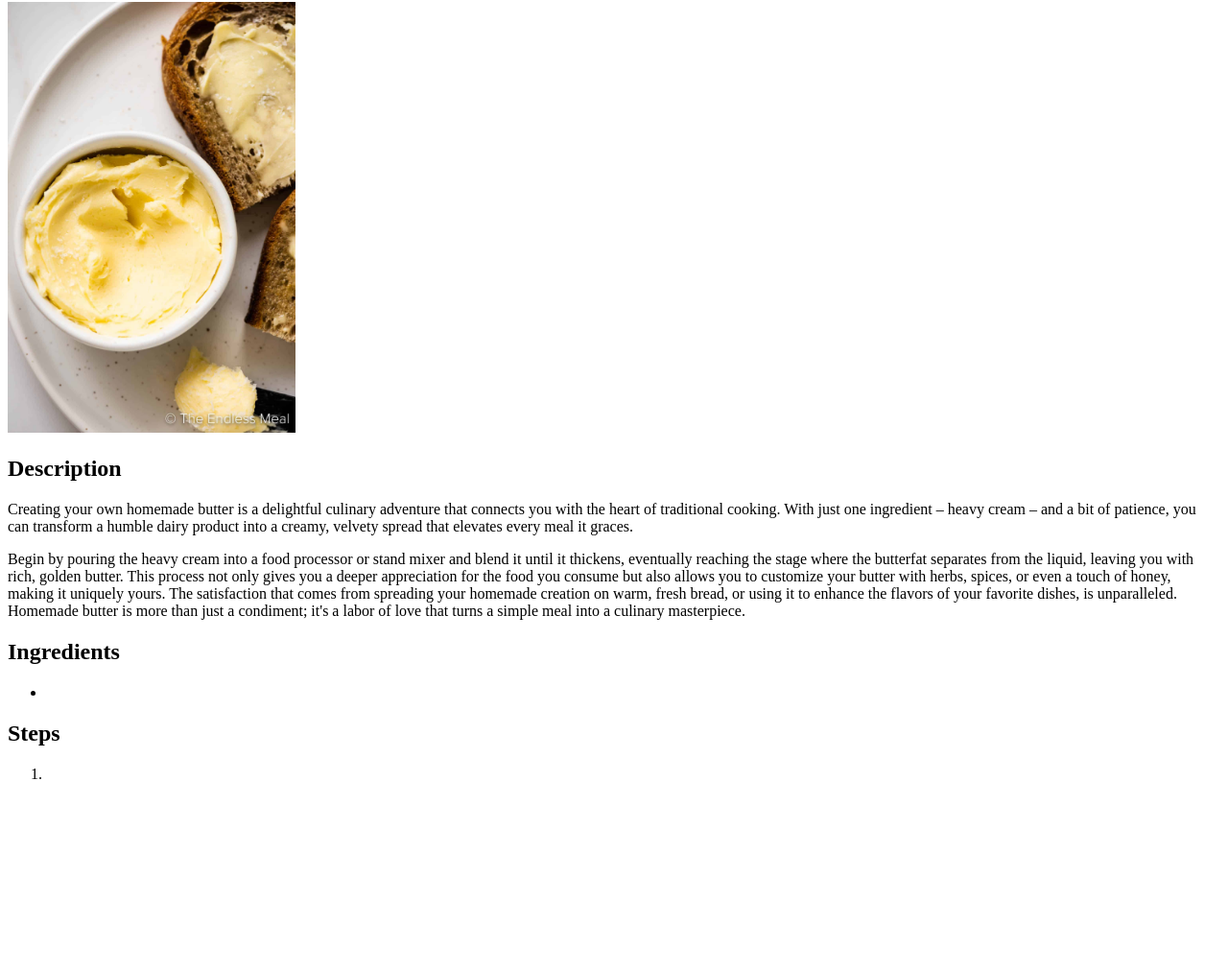
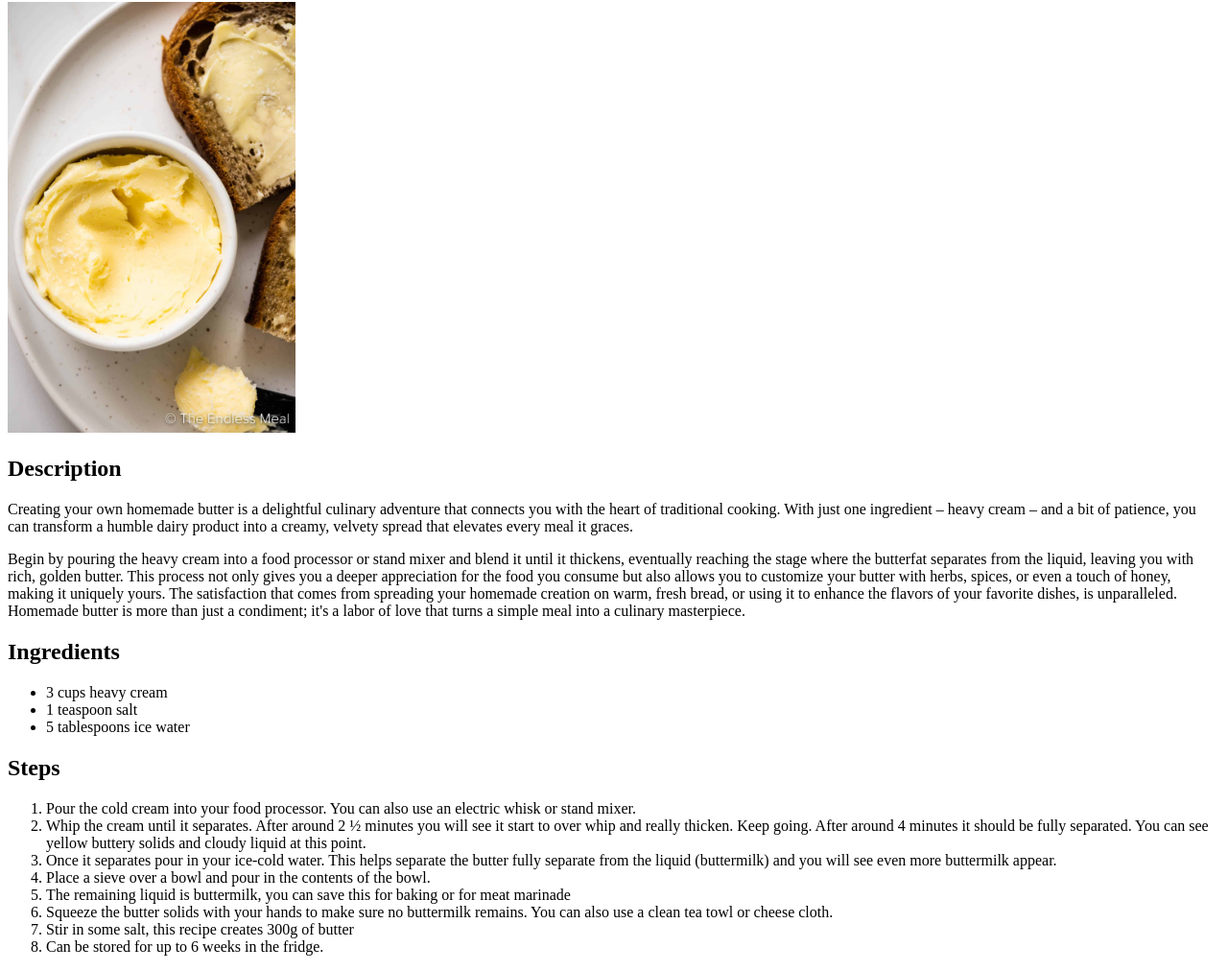
Before and after one commit to tiffycrystal/odin-recipes, a plain HTML site: page pages/butter.html in a window 1280 px wide. Shown: the part 78-1090 px from the top of the page at 96% size. Before the commit the page ends 910 px from the top, so only its background shows below. Drawn offline with Linux system fonts and the light colour scheme.

Commit message:
Recipe ingredients and steps added

```diff
--- a/pages/butter.html
+++ b/pages/butter.html
@@ -31,12 +31,30 @@
 
     <h2>Ingredients</h2>
     <ul>
-        <li></li>
+        <li>3 cups heavy cream</li>
+        <li>1 teaspoon salt</li>
+        <li>5 tablespoons ice water</li>
     </ul>
 
     <h2>Steps</h2>
     <ol>
-        <li></li>
+        <li>Pour the cold cream into your food processor. You can also use an
+            electric whisk or stand mixer.</li>
+        <li>Whip the cream until it separates. After around 2 ½ minutes you will
+            see it start to over whip and really thicken. Keep going. After around
+            4 minutes it should be fully separated. You can see yellow buttery
+            solids and cloudy liquid at this point.</li>
+        <li>Once it separates pour in your ice-cold water. This helps separate the
+            butter fully separate from the liquid (buttermilk) and you will see
+            even more buttermilk appear.</li>
+        <li>Place a sieve over a bowl and pour in the contents of the bowl.</li>
+        <li>The remaining liquid is buttermilk, you can save this for baking or for
+            meat marinade</li>
+        <li>Squeeze the butter solids with your hands to make sure no buttermilk
+            remains. You can also use a clean tea towl or cheese cloth.
+        </li>
+        <li>Stir in some salt, this recipe creates 300g of butter</li>
+        <li>Can be stored for up to 6 weeks in the fridge.</li>
     </ol>
 </body>
 </html>
```
Also changed, not shown: pages/icecream.html (+8 -2 lines), pages/index.html (+1 -1 lines), pages/yogurt.html (+23 -2 lines).
